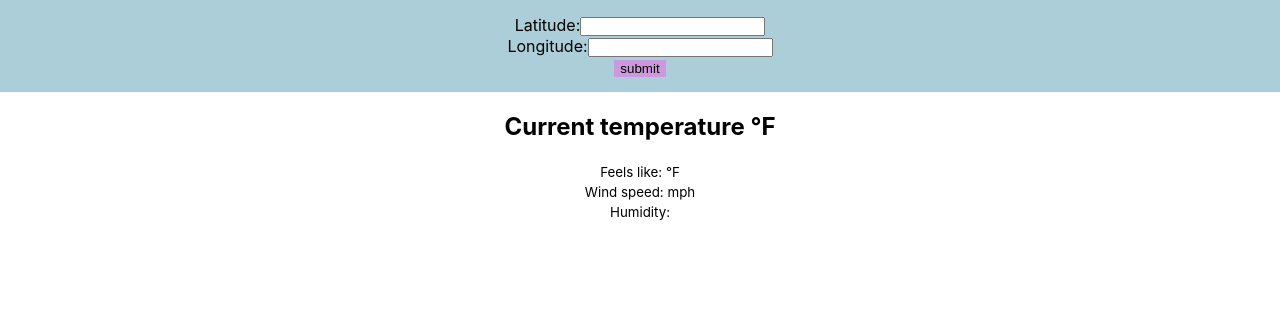
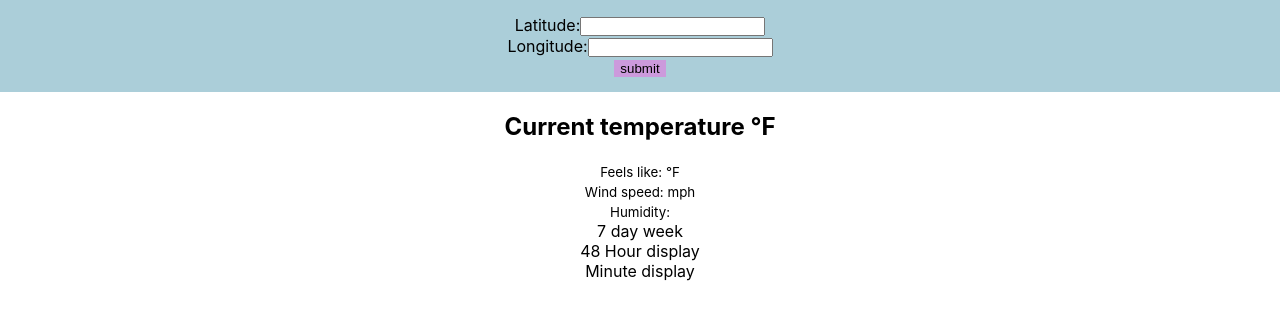
Before and after one commit to jsm-txt/ACS-3330-Final_Assignment, a React (Create React App) app: page / in a window 1280 px wide. Shown: the top 320 px of the page. Built offline with nearby package versions, Linux system fonts and the light colour scheme.

Commit message:
get all weather data to display

```diff
--- /dev/null
+++ b/src/DailyWeatherDisplay.js
@@ -0,0 +1,26 @@
+function DailyWeatherDisplay(props){
+  const days = props
+  const week = [];
+
+  for ( let x in days){
+    week.push(
+      <div className="daily-display">
+          <heading>Temperature {days[x].temp.day}°F</heading>
+          <small>Max {days[x].temp.max}°F</small><br></br>
+          <small>Min {days[x].temp.min}°F</small>
+          <small>Humidity: {days[x].humidity}</small>
+      </div>
+    )
+  }
+
+
+
+  return(
+    <div>
+      7 day week
+      {week}
+    </div>
+
+  )
+}
+export default DailyWeatherDisplay
--- /dev/null
+++ b/src/HourlyWeatherDisplay.js
@@ -0,0 +1,24 @@
+function DailyWeatherDisplay(props){
+  const hours = props
+  const hourly = [];
+
+  for ( let x in hours){
+    hourly.push(
+      <div className="daily-display">
+          <heading>Temperature {hours[x].temp}°F</heading>
+          <small>Feels like: {hours[x].feels_like}°F</small><br></br>
+          <small>Wind Speed: {hours[x].wind_speed} mph</small>
+          <small>Humidity: {hours[x].humidity}</small>
+      </div>
+    )
+  }
+
+  return(
+    <div>
+      48 Hour display
+      {hourly}
+    </div>
+
+  )
+}
+export default DailyWeatherDisplay
--- /dev/null
+++ b/src/MinetelyWeatherDisplay.js
@@ -0,0 +1,24 @@
+function MinutelyWeatherDisplay(props){
+  const minutes = props
+  const minute = [];
+  console.log(minutes)
+
+  for ( let x in minutes){
+
+    minute.push(
+      <div className="daily-display">
+          <small>Time: {minutes[x].dt}</small>
+          <small>Precipitaion: {minutes[x].precipitation}%</small>
+      </div>
+    )
+  }
+
+  return(
+    <div>
+      Minute display
+      {minute}
+    </div>
+
+  )
+}
+export default MinutelyWeatherDisplay
--- a/src/weather.js
+++ b/src/weather.js
@@ -3,17 +3,19 @@ import { loadWeather } from './actions';
 import "./weather.css";
 import { useSelector, useDispatch } from 'react-redux'
 import CurrentWeatherDisplay from './CurrentWeatherDisplay';
+import DailyWeatherDisplay from './DailyWeatherDisplay';
+import HourlyWeatherDisplay from './HourlyWeatherDisplay';
+import MinutelyWeatherDisplay from './MinetelyWeatherDisplay';
 
 
 
 function Weather() {
   const weather = useSelector(state => state.weather)
   console.log("from weather")
-  console.log(weather.current)
+  console.log(weather)
   const dispatch = useDispatch()
   const [lat, setLat] = useState('')
   const [long, setLong] = useState('')
-  const [current, setCurrent] = useState(null)
 
 
     // async function assignVar() {
@@ -47,6 +49,9 @@ function Weather() {
 
       </div>
       {weather && <CurrentWeatherDisplay {...weather.current} />}
+      {weather && <DailyWeatherDisplay {...weather.daily} />}
+      {weather && <HourlyWeatherDisplay {...weather.hourly} />}
+      {weather && <MinutelyWeatherDisplay {...weather.minutely} />}
     </div>
   );
 }
```
